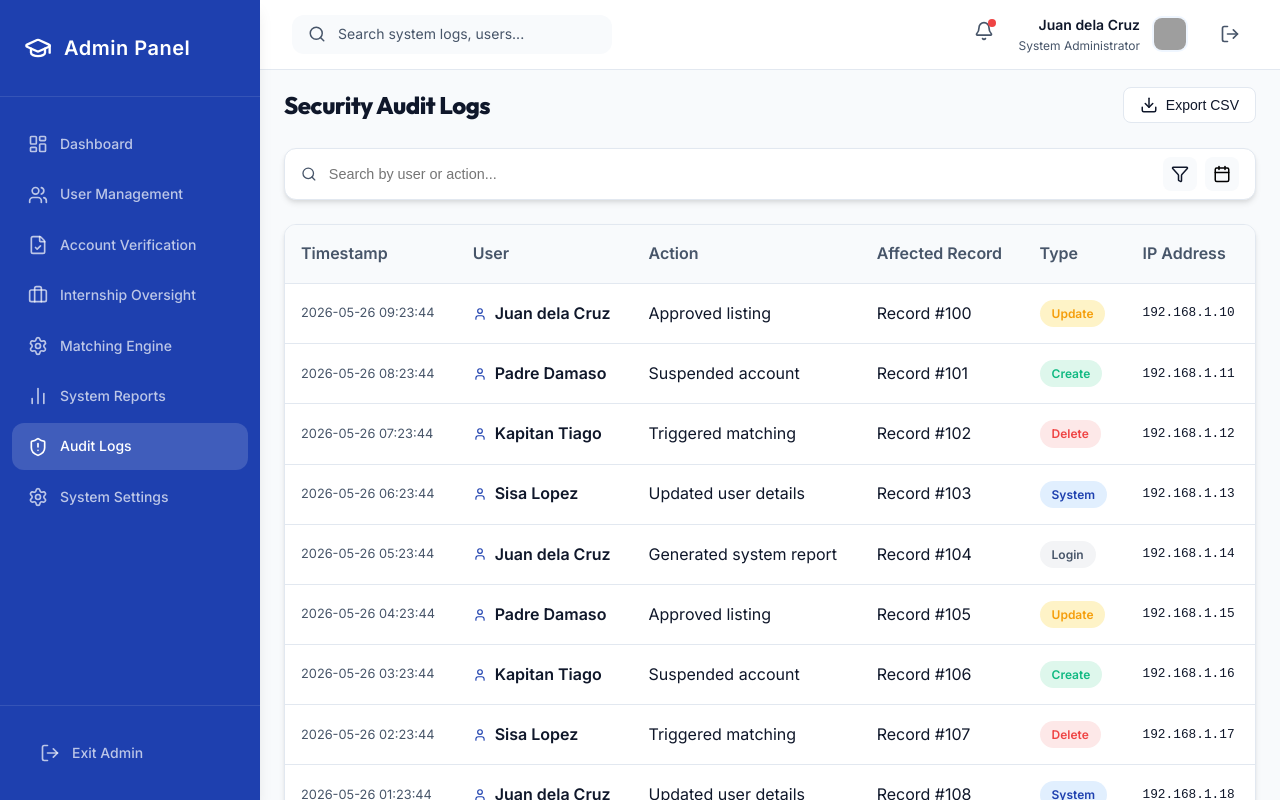
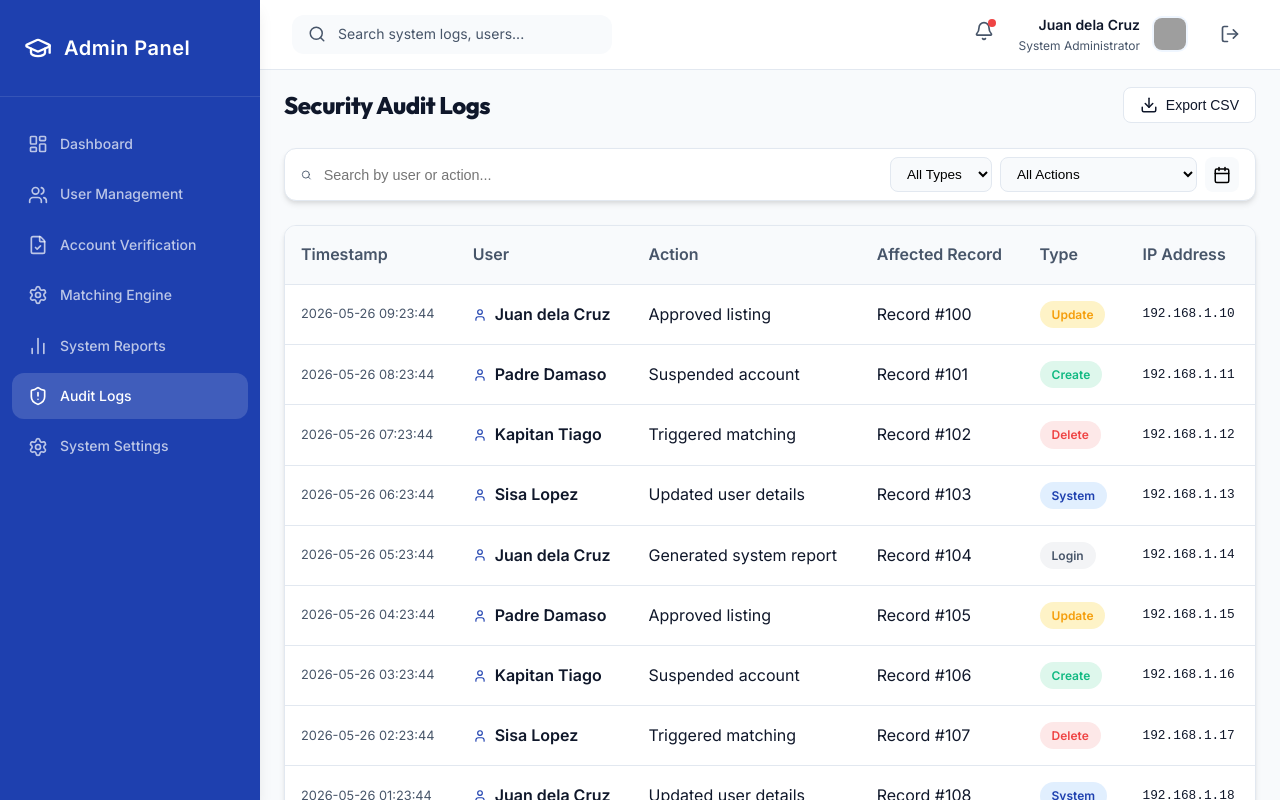
Before and after one commit to StevenBartolome/InternLink, a React (Create React App) app: page /admin/audit in a window 1280 px wide. Shown: the top 800 px of the page. Built offline with nearby package versions, Linux system fonts and the light colour scheme; grey boxes are pictures that could not be loaded.

Commit message:
diko alam changes HAHHAHA

```diff
--- a/src/components/layout/admin/Sidebar.jsx
+++ b/src/components/layout/admin/Sidebar.jsx
@@ -16,7 +16,7 @@ const Sidebar = () => {
     { name: 'Dashboard', path: '/admin/dashboard', icon: LayoutDashboard },
     { name: 'User Management', path: '/admin/users', icon: Users },
     { name: 'Account Verification', path: '/admin/verification', icon: FileCheck },
-    { name: 'Internship Oversight', path: '/admin/oversight', icon: Briefcase },
+    // { name: 'Internship Oversight', path: '/admin/oversight', icon: Briefcase },
     { name: 'Matching Engine', path: '/admin/matching', icon: Settings },
     { name: 'System Reports', path: '/admin/reports', icon: BarChart2 },
     { name: 'Audit Logs', path: '/admin/audit', icon: ShieldAlert },
@@ -70,11 +70,7 @@ const Sidebar = () => {
       fontSize: '0.875rem',
       fontWeight: 500,
       transition: 'all 0.2s ease',
-    }),
-    footer: {
-      padding: '24px',
-      borderTop: '1px solid rgba(255,255,255,0.1)',
-    }
+    })
   };
 
   return (
@@ -95,18 +91,6 @@ const Sidebar = () => {
           </NavLink>
         ))}
       </nav>
-      <div style={styles.footer}>
-        <div
-          onClick={() => {
-            localStorage.removeItem('internlink_session');
-            window.location.href = '/login';
-          }}
-          style={{ ...styles.navLink(false), cursor: 'pointer' }}
-        >
-          <LogOut size={20} />
-          <span>Exit Admin</span>
-        </div>
-      </div>
     </aside>
   );
 };
--- a/src/pages/admin/AuditLogsPage.jsx
+++ b/src/pages/admin/AuditLogsPage.jsx
@@ -11,18 +11,21 @@ import Toast from '../../components/common/Toast';
 
 const AuditLogsPage = () => {
   const [searchTerm, setSearchTerm] = useState('');
-  const [filterType, setFilterType] = useState('All');
+  const [filterType, setFilterType] = useState('All Types');
+  const [filterAction, setFilterAction] = useState('All Actions');
   const [toast, setToast] = useState(null);
 
   const showToast = (message, type = 'success') => setToast({ message, type });
 
-  const allTypes = ['All', ...new Set(auditLogs.map(l => l.type))];
+  const allTypes = ['All Types', ...new Set(auditLogs.map(l => l.type))];
+  const allActions = ['All Actions', ...new Set(auditLogs.map(l => l.action))];
 
   const filteredLogs = auditLogs.filter(log => {
     const matchesSearch = log.user.toLowerCase().includes(searchTerm.toLowerCase()) ||
       log.action.toLowerCase().includes(searchTerm.toLowerCase());
-    const matchesType = filterType === 'All' || log.type === filterType;
-    return matchesSearch && matchesType;
+    const matchesType = filterType === 'All Types' || log.type === filterType;
+    const matchesAction = filterAction === 'All Actions' || log.action === filterAction;
+    return matchesSearch && matchesType && matchesAction;
   });
 
   const handleExportCSV = () => {
@@ -39,15 +42,6 @@ const AuditLogsPage = () => {
     a.click();
     URL.revokeObjectURL(url);
     showToast(`Exported ${filteredLogs.length} log entries to CSV.`, 'success');
-  };
-
-  const handleFilterToggle = () => {
-    // Cycle through types
-    const currentIndex = allTypes.indexOf(filterType);
-    const nextIndex = (currentIndex + 1) % allTypes.length;
-    const next = allTypes[nextIndex];
-    setFilterType(next);
-    showToast(`Filter set to: ${next}`, 'info');
   };
 
   const handleDateFilter = () => {
@@ -89,9 +83,9 @@ const AuditLogsPage = () => {
       <header style={styles.header}>
         <div>
           <h1 style={{ fontSize: '1.5rem', fontWeight: 800, margin: 0 }}>Security Audit Logs</h1>
-          {filterType !== 'All' && (
+          {(filterType !== 'All Types' || filterAction !== 'All Actions') && (
             <span style={{ fontSize: '0.8rem', color: theme.colors.primary, fontWeight: 600 }}>
-              Showing: {filterType} ({filteredLogs.length} entries)
+              Showing filtered results ({filteredLogs.length} entries)
             </span>
           )}
         </div>
@@ -113,13 +107,24 @@ const AuditLogsPage = () => {
           onChange={(e) => setSearchTerm(e.target.value)}
         />
         <div style={{ display: 'flex', gap: '8px' }}>
-          <button
-            title={`Filter by type (current: ${filterType})`}
-            style={{ ...commonStyles.dashboardBtn, backgroundColor: filterType !== 'All' ? theme.colors.bgAccent : theme.colors.bgSecondary, padding: '8px', color: filterType !== 'All' ? theme.colors.primary : theme.colors.textMain }}
-            onClick={handleFilterToggle}
+          <select
+            value={filterType}
+            onChange={(e) => setFilterType(e.target.value)}
+            style={{ ...commonStyles.dashboardBtn, backgroundColor: theme.colors.bgSecondary, border: `1px solid ${theme.colors.border}`, padding: '8px 12px', fontSize: '0.85rem', cursor: 'pointer' }}
           >
-            <Filter size={18} />
-          </button>
+            {allTypes.map(type => (
+              <option key={type} value={type}>{type}</option>
+            ))}
+          </select>
+          <select
+            value={filterAction}
+            onChange={(e) => setFilterAction(e.target.value)}
+            style={{ ...commonStyles.dashboardBtn, backgroundColor: theme.colors.bgSecondary, border: `1px solid ${theme.colors.border}`, padding: '8px 12px', fontSize: '0.85rem', maxWidth: '200px', cursor: 'pointer' }}
+          >
+            {allActions.map(action => (
+              <option key={action} value={action}>{action}</option>
+            ))}
+          </select>
           <button
             title="Filter by date range"
             style={{ ...commonStyles.dashboardBtn, backgroundColor: theme.colors.bgSecondary, padding: '8px' }}
--- a/src/pages/admin/SystemSettingsPage.jsx
+++ b/src/pages/admin/SystemSettingsPage.jsx
@@ -7,6 +7,7 @@ import { theme } from '../../styles/theme';
 import { commonStyles } from '../../styles/commonStyles';
 import { systemSettings } from '../../services/mocks/adminMockData';
 import Toast from '../../components/common/Toast';
+import Modal from '../../components/common/Modal/Modal';
 
 const SystemSettingsPage = () => {
   const [activeTab, setActiveTab] = useState('general');
@@ -14,6 +15,7 @@ const SystemSettingsPage = () => {
   const [semesterStatus, setSemesterStatus] = useState('Active');
   const [toast, setToast] = useState(null);
   const [isBacking, setIsBacking] = useState(false);
+  const [resetModal, setResetModal] = useState({ isOpen: false, text: '' });
 
   const showToast = (message, type = 'success') => setToast({ message, type });
 
@@ -31,9 +33,15 @@ const SystemSettingsPage = () => {
   };
 
   const handleHardReset = () => {
-    const confirmed = window.confirm('Are you sure you want to perform a hard reset? This cannot be undone.');
-    if (confirmed) {
+    setResetModal({ isOpen: true, text: '' });
+  };
+
+  const confirmHardReset = () => {
+    if (resetModal.text === 'RESET') {
       showToast('Hard reset executed. App state has been cleared.', 'warning');
+      setResetModal({ isOpen: false, text: '' });
+    } else {
+      showToast('Please type "RESET" exactly to confirm.', 'error');
     }
   };
 
@@ -90,6 +98,37 @@ const SystemSettingsPage = () => {
   return (
     <div style={styles.container}>
       {toast && <Toast message={toast.message} type={toast.type} onClose={() => setToast(null)} />}
+
+      {resetModal.isOpen && (
+        <div style={{ position: 'fixed', inset: 0, backgroundColor: 'rgba(0,0,0,0.5)', display: 'flex', alignItems: 'center', justifyContent: 'center', zIndex: 2000, backdropFilter: 'blur(4px)' }} onClick={() => setResetModal({ isOpen: false, text: '' })}>
+          <div style={{ backgroundColor: '#fff', borderRadius: '16px', padding: '32px', width: '400px', display: 'flex', flexDirection: 'column' }} onClick={e => e.stopPropagation()}>
+            <h3 style={{ margin: '0 0 16px 0', fontSize: '1.2rem', fontWeight: 800, color: theme.colors.danger }}>Confirm Hard Reset</h3>
+            <p style={{ margin: '0 0 24px 0', fontSize: '0.9rem', color: theme.colors.textMuted }}>
+              Are you sure you want to perform a hard reset? This cannot be undone. Type <strong>RESET</strong> in the textbox below to confirm.
+            </p>
+            <input
+              style={{ ...styles.input, marginBottom: '24px' }}
+              placeholder="Type RESET"
+              value={resetModal.text}
+              onChange={e => setResetModal({ ...resetModal, text: e.target.value })}
+            />
+            <div style={{ display: 'flex', gap: '12px' }}>
+              <button
+                style={{ padding: '10px', borderRadius: '8px', border: `1px solid ${theme.colors.border}`, flex: 1, cursor: 'pointer', backgroundColor: '#fff', fontWeight: 600 }}
+                onClick={() => setResetModal({ isOpen: false, text: '' })}
+              >
+                Cancel
+              </button>
+              <button
+                style={{ padding: '10px', borderRadius: '8px', border: 'none', backgroundColor: theme.colors.danger, color: '#fff', flex: 1, cursor: 'pointer', fontWeight: 600 }}
+                onClick={confirmHardReset}
+              >
+                Confirm
+              </button>
+            </div>
+          </div>
+        </div>
+      )}
 
       <header style={{ display: 'flex', justifyContent: 'space-between', alignItems: 'center' }}>
         <h1 style={{ fontSize: '1.5rem', fontWeight: 800, margin: 0 }}>System Configuration</h1>
--- a/src/pages/coordinator/ApplicationTrackingPage.jsx
+++ b/src/pages/coordinator/ApplicationTrackingPage.jsx
@@ -10,10 +10,13 @@ import { theme } from '../../styles/theme';
 import { commonStyles } from '../../styles/commonStyles';
 import { mockEmployerListings } from '../../services/mocks/coordinatorMockData';
 import { useMediaQuery } from '../../hooks/useMediaQuery';
+import Toast from '../../components/common/Toast';
 
 const ApplicationTrackingPage = () => {
   const isMobile = useMediaQuery('(max-width: 1024px)');
-  const { showToast } = useOutletContext() || {};
+  const context = useOutletContext();
+  const [localToast, setLocalToast] = useState(null);
+  const showToast = context?.showToast || ((message, type = 'info') => setLocalToast({ message, type }));
   const [activeTab, setActiveTab] = useState('all');
 
   // Simulated applications derived from mockEmployerListings for tracking
@@ -107,6 +110,7 @@ const ApplicationTrackingPage = () => {
 
   return (
     <div style={styles.container}>
+      {localToast && <Toast message={localToast.message} type={localToast.type} onClose={() => setLocalToast(null)} />}
       <header style={styles.header}>
         <h1 style={styles.title}>Application Tracking</h1>
         <span style={{ fontSize: '0.875rem', color: theme.colors.textMuted }}>Total: {mockApplications.length}</span>
@@ -154,7 +158,7 @@ const ApplicationTrackingPage = () => {
             <div style={styles.actions}>
               <button
                 style={{ ...commonStyles.dashboardBtn, ...commonStyles.dashboardBtnPrimary, flex: 1 }}
-                onClick={() => showToast ? showToast(`Opening resume for ${app.student}...`, 'info') : alert(`Opening resume for ${app.student}...`)}
+                onClick={() => showToast(`Opening resume for ${app.student}...`, 'info')}
               >
                 <FileText size={16} />
                 View File
@@ -162,7 +166,7 @@ const ApplicationTrackingPage = () => {
               <button
                 style={{ ...commonStyles.dashboardBtn, ...commonStyles.dashboardBtnSecondary }}
                 title="Open Company Portal"
-                onClick={() => showToast ? showToast(`Redirecting to ${app.company} portal...`, 'info') : alert(`Redirecting to ${app.company} portal...`)}
+                onClick={() => showToast(`Redirecting to ${app.company} portal...`, 'info')}
               >
                 <ExternalLink size={16} />
               </button>
```
